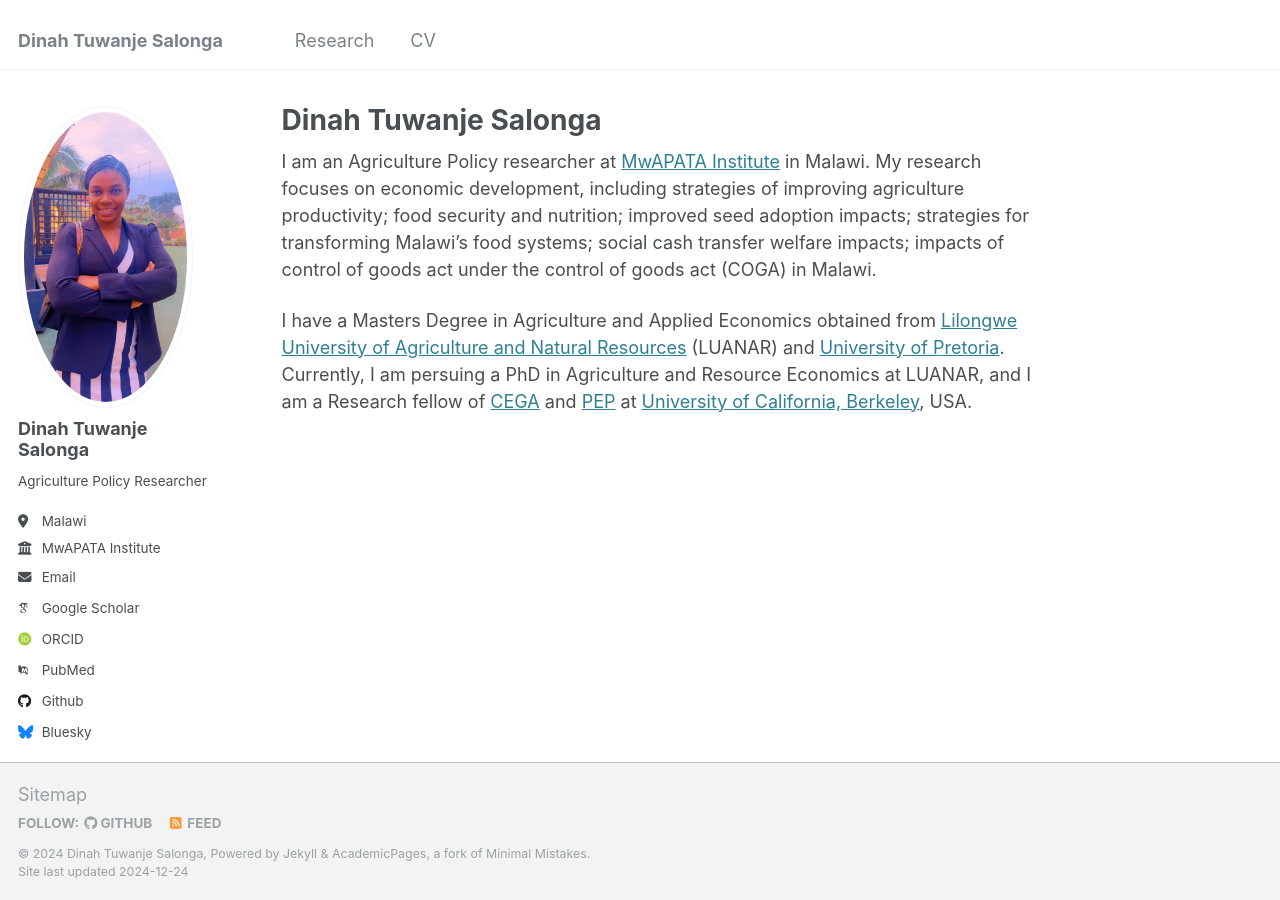
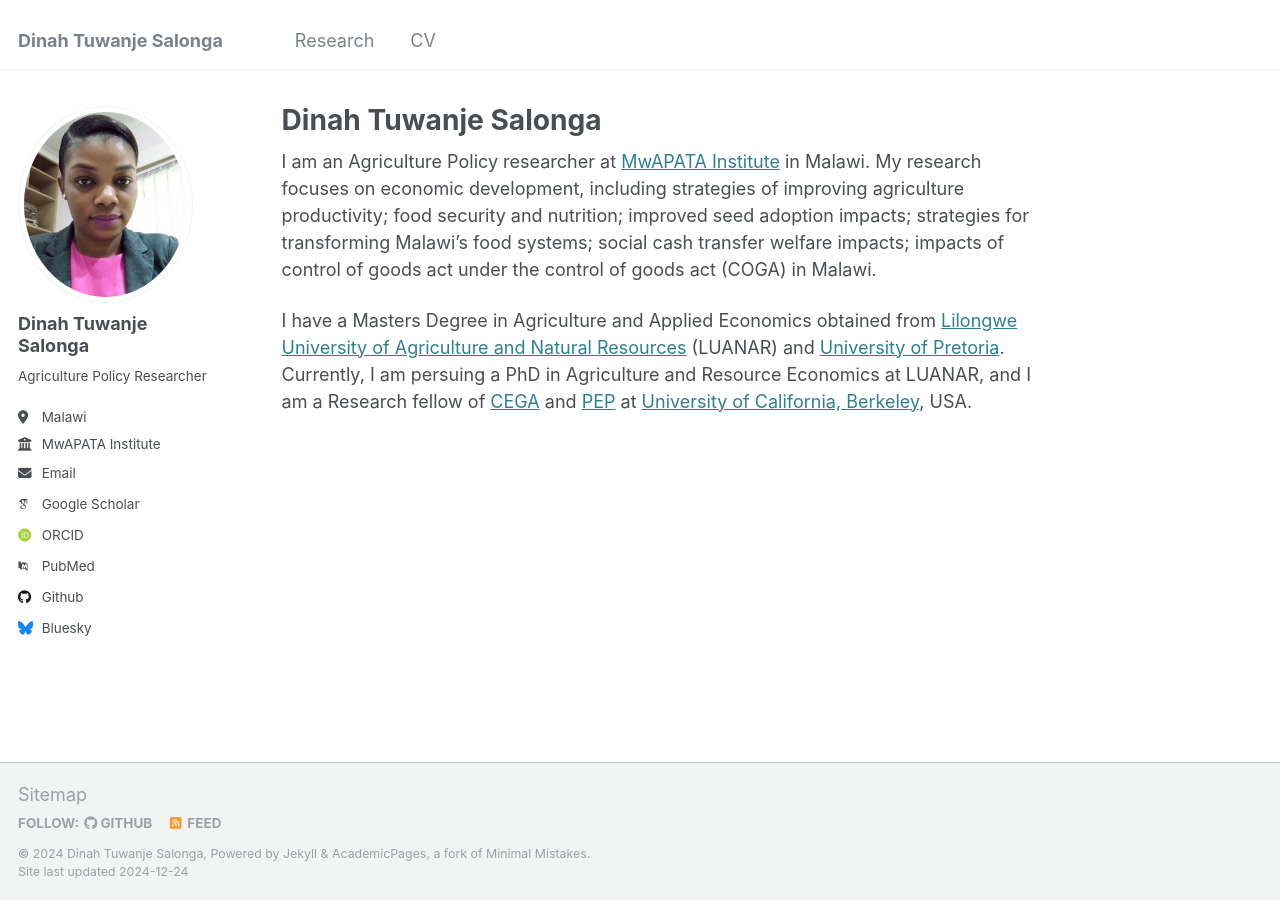
Before and after one commit to Dinah3/dinah3.github.io, a Jekyll site: the page built from _pages/about.md, in a window 1280 px wide. Built offline with Jekyll 4.4.1, drawn with Linux system fonts in a browser that asks for light colours; some web fonts are replaced.

Commit message:
Update _config.yml

```diff
--- a/_config.yml
+++ b/_config.yml
@@ -21,7 +21,7 @@ repository               : "dinah3.github.io"
 #               Additional customization can be done by editing /_includes/author-profile.html
 author:
   # Biographic information
-  avatar           : "IMG-20240603-WA0132.jpg"
+  avatar           : "Dinah.jpg"
   name             : "Dinah Tuwanje Salonga"
   pronouns         : # example: "she/her"
   bio              : "Agriculture Policy Researcher"
```
